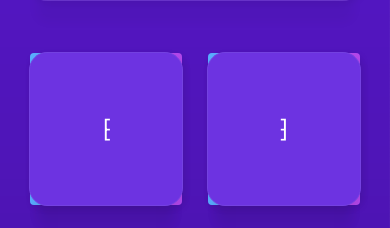
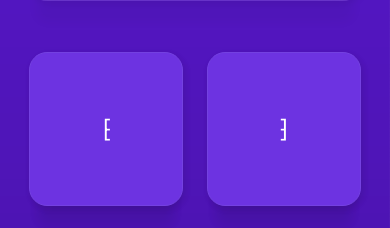
Before and after one commit to astrit/glyf, a Next.js app: page / in a window 390 px wide. Shown: the part 557-785 px from the top of the page. Built offline with nearby package versions, Linux system fonts and the light colour scheme.

Commit message:
fix mobile and ads on prod

```diff
--- a/glyphs/list.jsx
+++ b/glyphs/list.jsx
@@ -60,9 +60,7 @@ const Card = styled("li", {
     width: "100%",
     height: "100%",
     zIndex: "-1",
-    "@sm": {
-      borderRadius: "4px",
-    },
+    "@sm": {},
   },
 
   "&:hover::after": {
--- a/pages/index.jsx
+++ b/pages/index.jsx
@@ -38,7 +38,7 @@ export default function Home() {
           <Glyphs />
           <Footer />
 
-          {isDev && <Carbon />}
+          {!isDev && <Carbon />}
         </Main>
       </Box>
     </>
```
